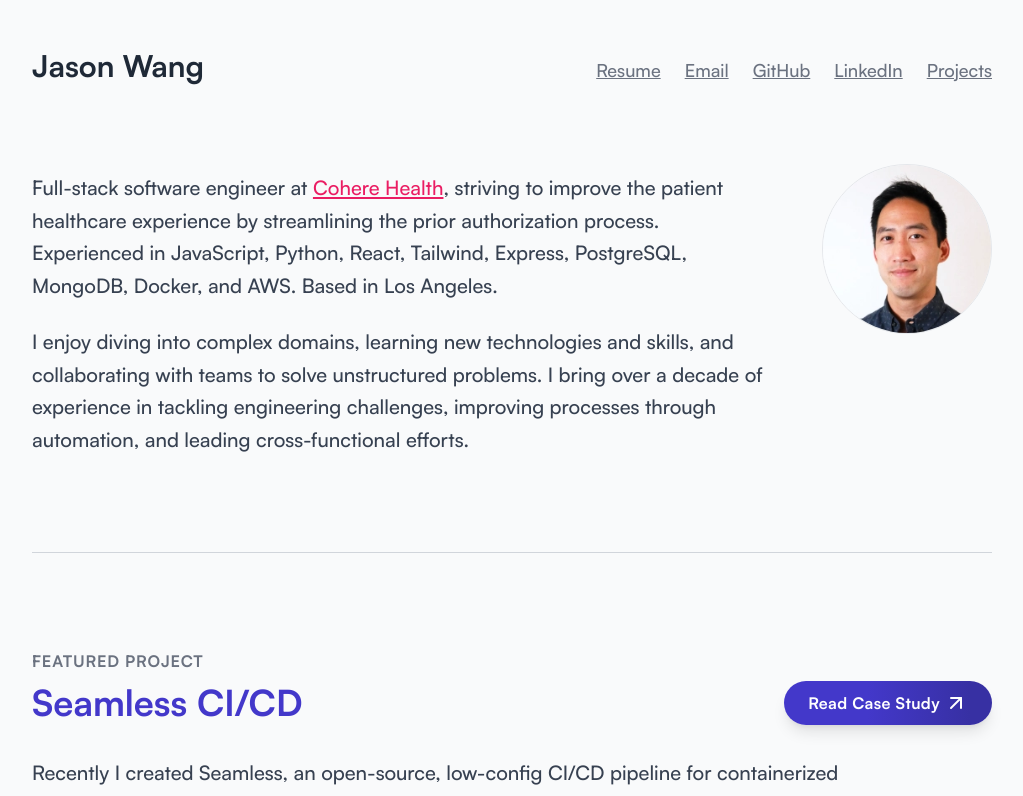
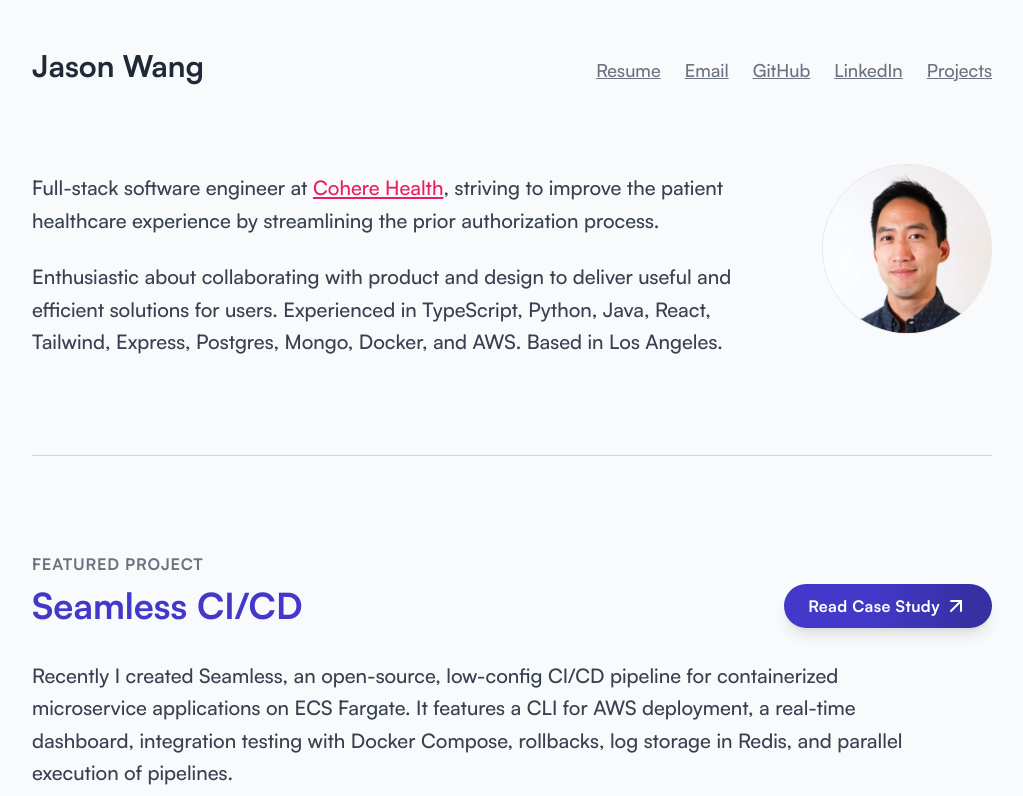
Before and after one commit to jasonherngwang/jasonherngwang.com, a Next.js app: page / in a window 1280 px wide. Shown: the top 796 px of the page, without its empty margins (128-1151 px from the left). Built offline with nearby package versions, Linux system fonts and the light colour scheme.

Commit message:
chore: update bio

```diff
--- a/components/bio.tsx
+++ b/components/bio.tsx
@@ -16,9 +16,13 @@ export default function Bio() {
             Cohere Health
           </a>
           , striving to improve the patient healthcare experience by
-          streamlining the prior authorization process. Experienced in
-          JavaScript, Python, React, Tailwind, Express, PostgreSQL, MongoDB,
-          Docker, and AWS. Based in Los Angeles.
+          streamlining the prior authorization process.
+        </p>
+        <p>
+          Enthusiastic about collaborating with product and design to deliver
+          useful and efficient solutions for users. Experienced in TypeScript,
+          Python, Java, React, Tailwind, Express, Postgres, Mongo, Docker, and
+          AWS. Based in Los Angeles.
         </p>
         {/* <p className="border-l-2 border-l-indigo-500 pl-2 italic sm:border-l-4 sm:py-1 sm:pl-4">
           I{"'"}m currently looking for a software engineering role! Please
@@ -31,13 +35,13 @@ export default function Bio() {
             jasonherngwang@gmail.com
           </a>
         </p> */}
-        <p>
+        {/* <p>
           I enjoy diving into complex domains, learning new technologies and
           skills, and collaborating with teams to solve unstructured problems. I
           bring over a decade of experience in tackling engineering challenges,
           improving processes through automation, and leading cross-functional
           efforts.
-        </p>
+        </p> */}
         {/* <p>
           Recently I created{' '}
           <a
```
